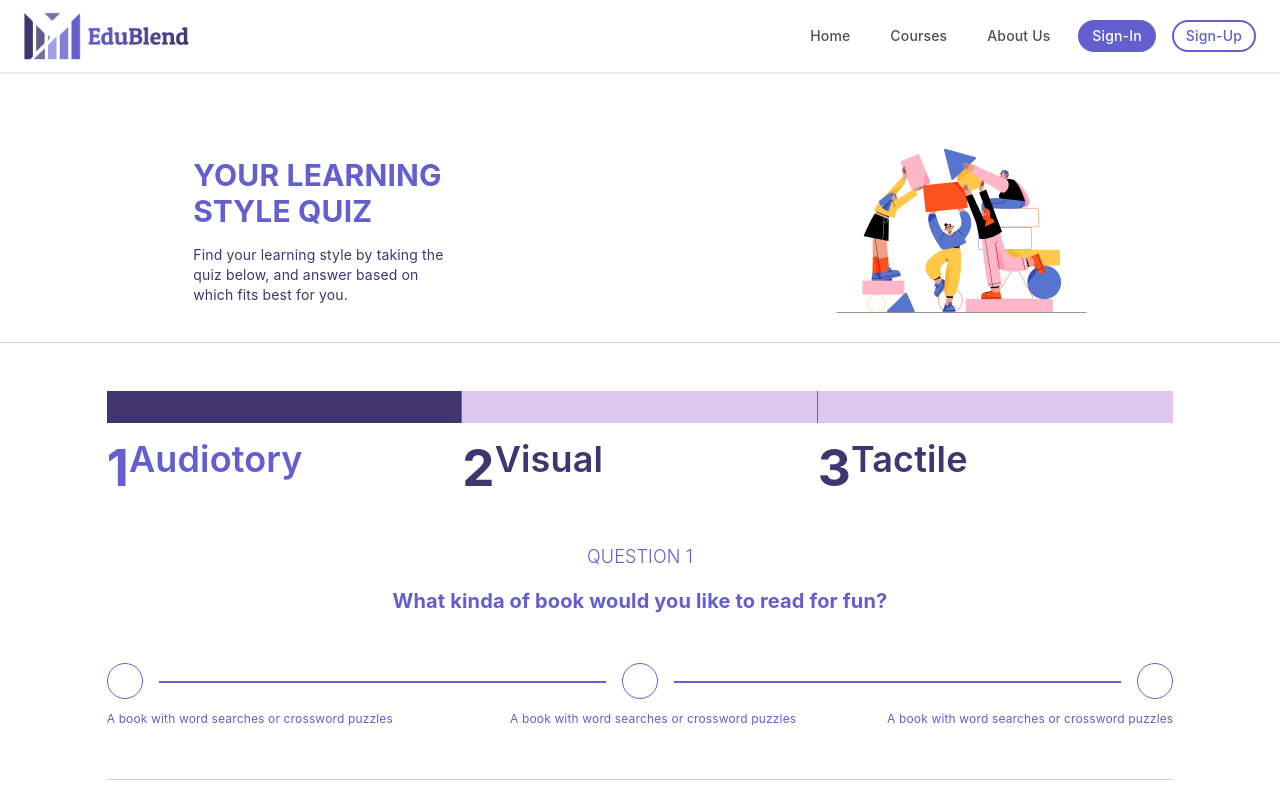
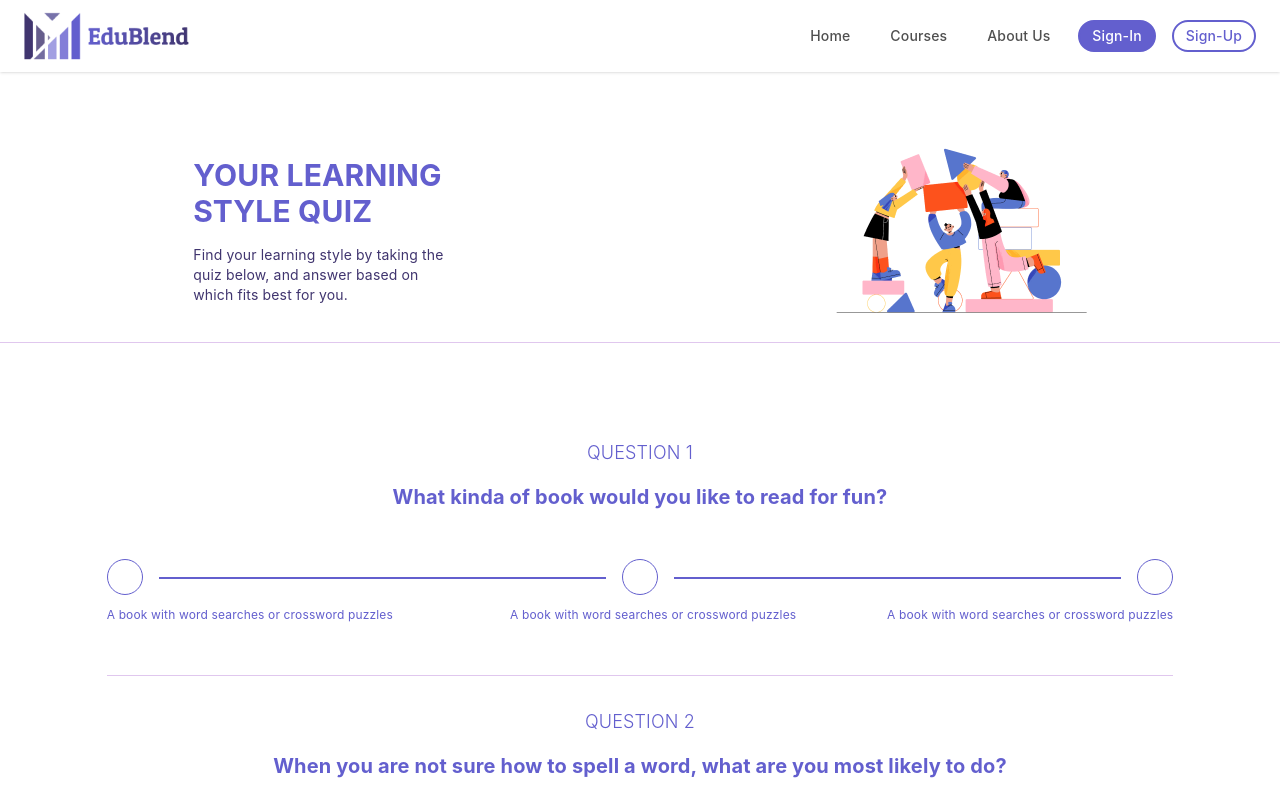
Before and after one commit to Arteely/EduBlend, a React (Vite) app: page /test-page in a window 1280 px wide. Shown: the top 800 px of the page. Built offline with nearby package versions, Linux system fonts and the light colour scheme.

Commit message:
changes in test page

```diff
--- a/src/pages/TestPage.jsx
+++ b/src/pages/TestPage.jsx
@@ -7,7 +7,9 @@ export default function TestPage() {
     <div>
       <div className="flex justify-around my-12 py-4 border-b border-light-purple items-center">
         <header className="w-1/5">
-          <h2 className="text-purple text-3xl font-bold mb-4">YOUR LEARNING STYLE QUIZ</h2>
+          <h2 className="text-purple text-3xl font-bold mb-4">
+            YOUR LEARNING STYLE QUIZ
+          </h2>
           <p className="text-sm text-dark-purple">
             Find your learning style by taking the quiz below, and answer based
             on which fits best for you.
@@ -15,20 +17,30 @@ export default function TestPage() {
         </header>
         <img src="/testPage.png" alt="Test Page Image" />
       </div>
+      {/*
       <div className="flex w-5/6 m-auto">
         <div className="w-full flex flex-col">
           <div className="h-8 bg-dark-purple border-r border-purple mb-4"></div>
-            <h1 className="flex text-purple font-bold">1 <h2 className="font-semibold text-4xl">Audiotory</h2></h1>
+          <h1 className="flex text-purple font-bold">
+            1 <h2 className="font-semibold text-4xl">Audiotory</h2>
+          </h1>
         </div>
         <div className="w-full flex flex-col">
           <div className="h-8 bg-light-purple border-r border-purple mb-4"></div>
-            <h1 className="flex text-dark-purple font-bold">2 <h2 className="font-semibold text-4xl">Visual</h2></h1>
+          <h1 className="flex text-dark-purple font-bold">
+            2 <h2 className="font-semibold text-4xl">Visual</h2>
+          </h1>
         </div>
         <div className="w-full flex flex-col">
           <div className="h-8 bg-light-purple mb-4"></div>
-            <h1 className="flex text-dark-purple font-bold">3 <h2 className="font-semibold text-4xl">Tactile</h2></h1>
+          <h1 className="flex text-dark-purple font-bold">
+            3 <h2 className="font-semibold text-4xl">Tactile</h2>
+          </h1>
+        </div>{" "}
       </div>
-      </div>
+       */}
+
+
       <div className="flex flex-col items-center space-y-4 py-4 divide-y divide-light-purple">
         <div className="text-center w-5/6 py-8">
           <h3 className="text-lg text-purple uppercase font-light">
@@ -300,7 +312,6 @@ export default function TestPage() {
             Finish Test &gt;
           </button>
         </Link>
-
       </div>
     </div>
   );
```
Lines whose indentation alone changed are shown as unchanged.
